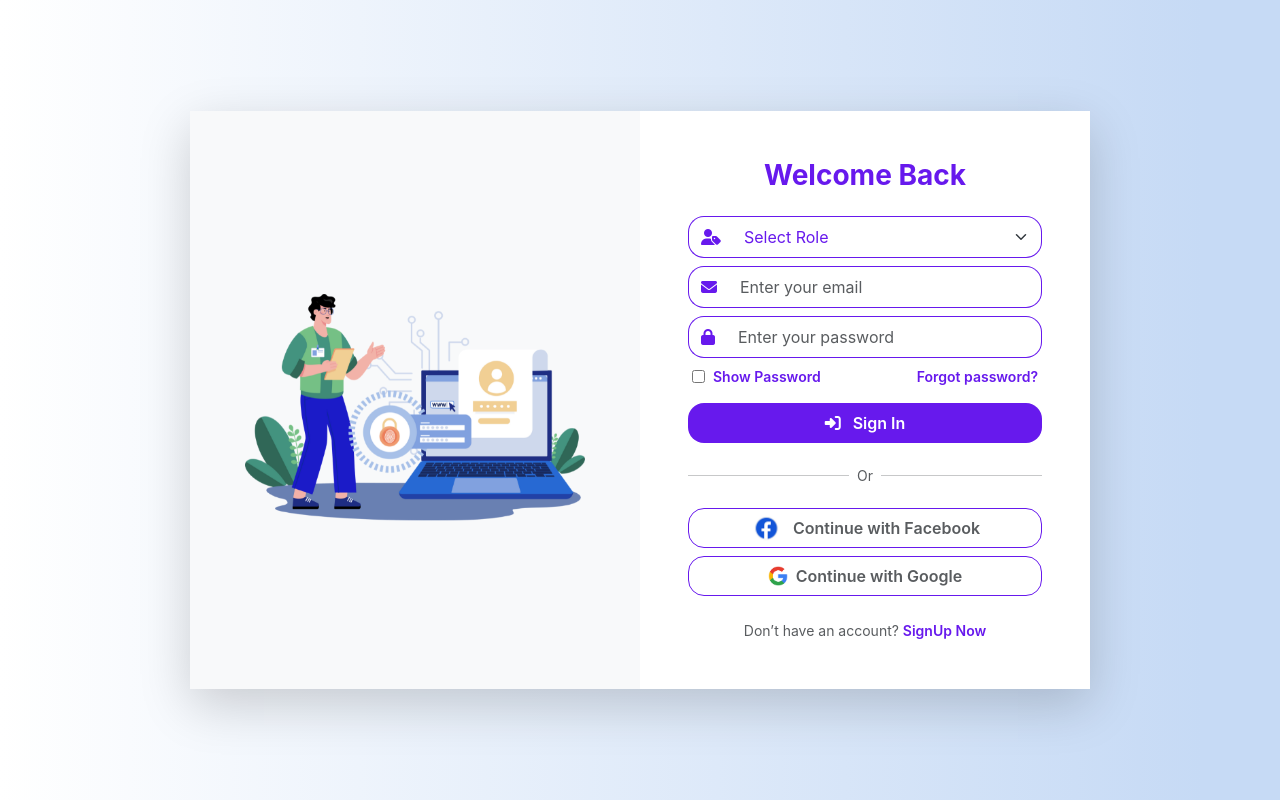
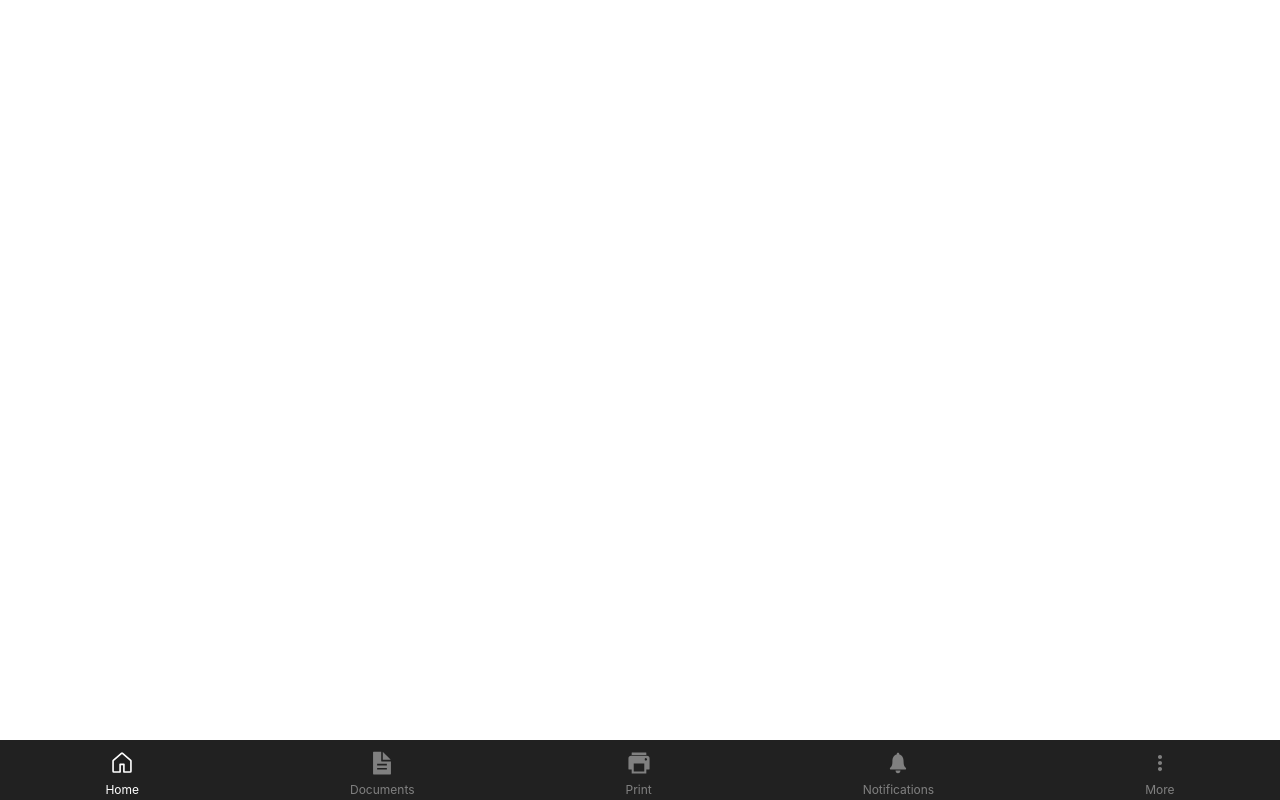
Before and after one commit to burhanali2812/printx-frontend, a React (Create React App) app: page /login in a window 1280 px wide. Built offline with nearby package versions, Linux system fonts and the light colour scheme.

Commit message:
updated front

```diff
--- a/src/App.js
+++ b/src/App.js
@@ -6,6 +6,7 @@ import Login from './pges/Login';
 import {Routes, Route} from 'react-router-dom';
  import Splash from './pges/Splash';
 import SignUp from './pges/SignUp';
+import MobileNav from './component/MobileNav';
 function App() {
   return (
    <>
@@ -13,7 +14,7 @@ function App() {
     <Routes>
       <Route path="/" element={isMobile ? <Splash /> : <Landing />} />
       <Route path='/splash' element={<Splash />} />
-      <Route path="/login" element={<Login />} />
+      <Route path="/login" element={<MobileNav />} />
       <Route path="/signup" element={<SignUp />} />
     </Routes>
    </>
--- a/src/component/MobileNav.jsx
+++ b/src/component/MobileNav.jsx
@@ -1,11 +1,58 @@
-import React from 'react'
+import React, { useState } from 'react';
+import { GoHome } from "react-icons/go";
+import { IoPrintSharp } from "react-icons/io5";
+import { IoDocumentTextSharp } from "react-icons/io5";
+import { IoIosNotifications } from "react-icons/io";
+import { IoMdMore } from "react-icons/io";
 
 function MobileNav() {
+  const [activeTab, setActiveTab] = useState("home");
+
+  const navItems = [
+    { key: "home", icon: <GoHome />, label: "Home" },
+    { key: "document", icon: <IoDocumentTextSharp />, label: "Documents" },
+    { key: "print", icon: <IoPrintSharp />, label: "Print" },
+    { key: "notification", icon: <IoIosNotifications />, label: "Notifications" },
+    { key: "more", icon: <IoMdMore />, label: "More" },
+  ];
+
   return (
-    <div>
-
+    <div
+      style={{
+        position: "fixed",
+        bottom: 0,
+        left: 0,
+        width: "100%",
+        backgroundColor: "rgba(0, 0, 0, 0.87)",
+        height: "60px",
+        display: "flex",
+        justifyContent: "space-around",
+        alignItems: "center",
+        zIndex: 1000,
+      }}
+    >
+      {navItems.map((item) => {
+        const isActive = item.key === activeTab;
+        return (
+          <div
+            key={item.key}
+            onClick={() => setActiveTab(item.key)}
+            style={{
+              display: "flex",
+              flexDirection: "column",
+              alignItems: "center",
+              fontSize: "12px",
+              color: isActive ? "white" : "gray",
+              transition: "color 0.2s",
+            }}
+          >
+            <div style={{ fontSize: "26px" }}>{item.icon}</div>
+            <p style={{ margin: 0 }}>{item.label}</p>
+          </div>
+        );
+      })}
     </div>
-  )
+  );
 }
 
-export default MobileNav
+export default MobileNav;
```
